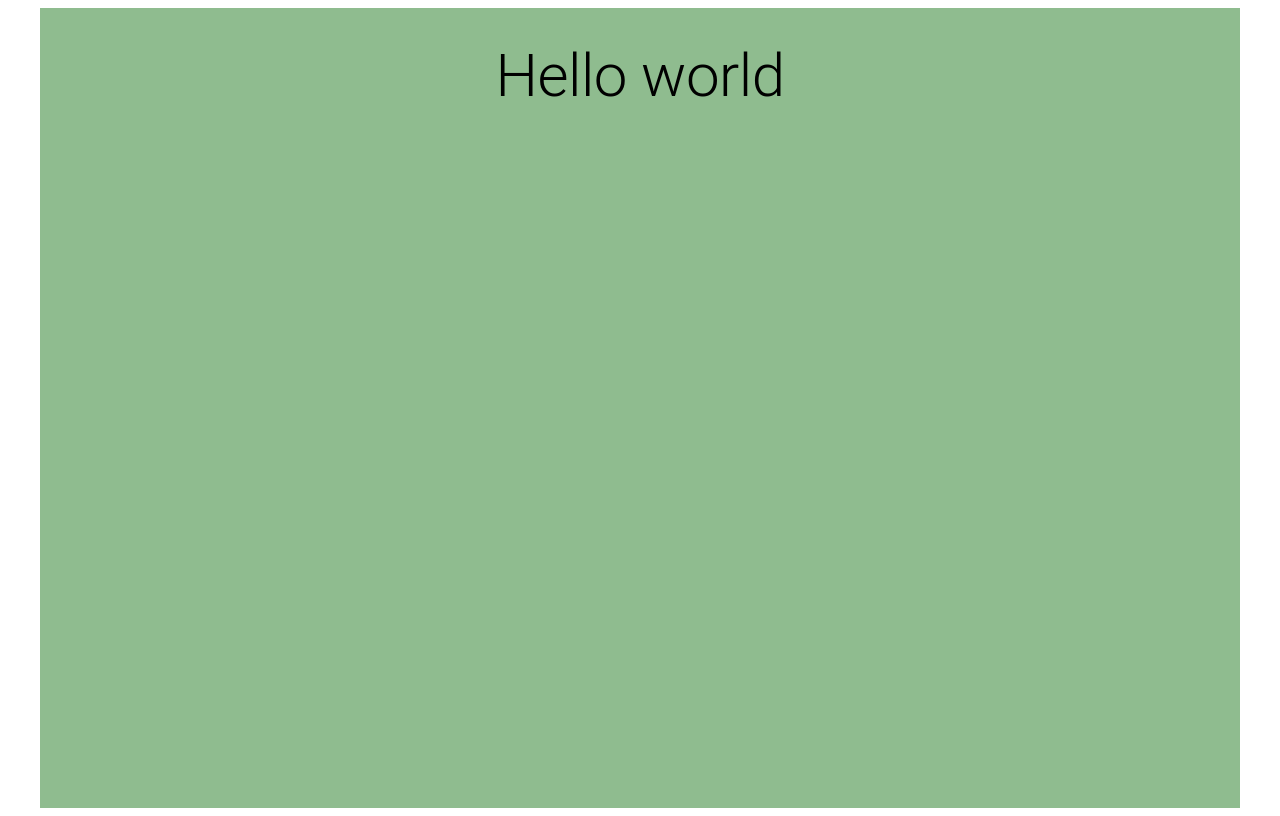
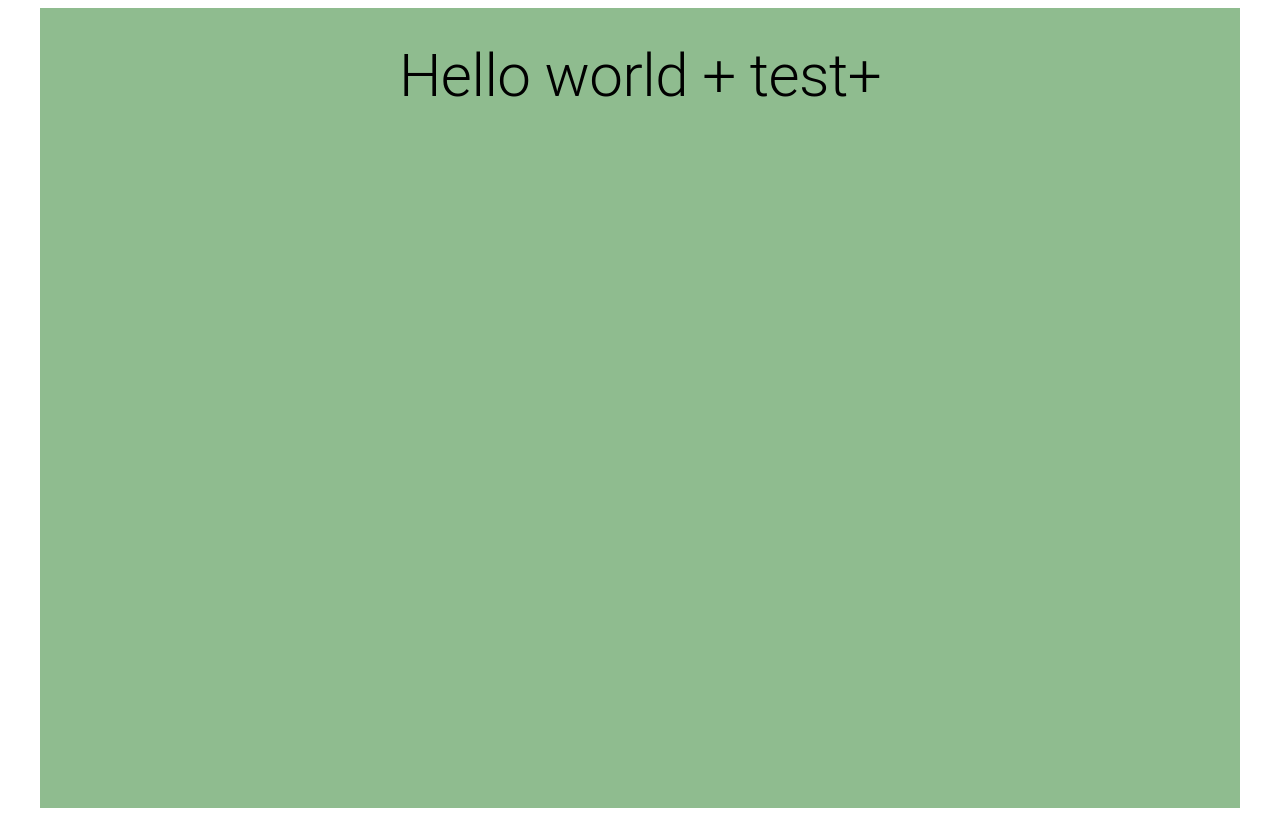
Before and after one commit to Mallaxy/life-tracker, a React (Vite) app in the folder apps/frontend/: page / in a window 1280 px wide. Built offline with nearby package versions, Linux system fonts and the light colour scheme.

Commit message:
Test/start (#5)
* updateTextInAPP

* changeTextInApp

---------

Co-authored-by: Artem Dovhyi <77543336+Mallaxy@users.noreply.github.com>

```diff
--- a/apps/frontend/src/App.tsx
+++ b/apps/frontend/src/App.tsx
@@ -1,7 +1,7 @@
 import { PageContainer } from './layout/PageContainer.tsx'
 import { Typography } from '@mui/material'
 export const App = () => {
-  const string = 'Hello world'
+  const string = 'Hello world + test+'
 
   return (
     <PageContainer>
```
